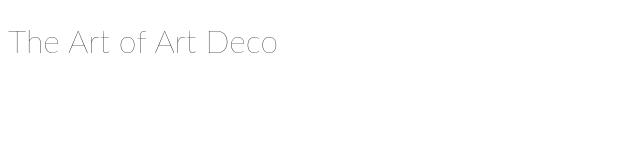
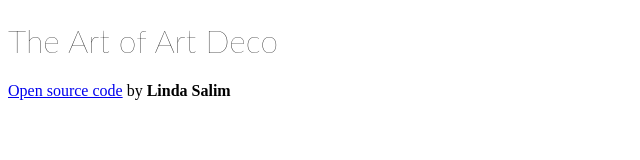
Before and after one commit to lndslm/art-deco-project, a plain HTML site: page index.html in a window 1280 px wide. Shown: the whole page, without its empty margins (0-640 px from the left). Drawn offline with Linux system fonts and the light colour scheme.

Commit message:
Added link to the GitHub repository
on the footer

```diff
--- a/index.html
+++ b/index.html
@@ -8,5 +8,13 @@
   </head>
   <body>
     <h1>The Art of Art Deco</h1>
+    <footer>
+      <a
+        href="https://github.com/lndslm/art-deco-project"
+        title="GitHub project"
+        >Open source code</a
+      >
+      by <strong>Linda Salim</strong>
+    </footer>
   </body>
 </html>
```
